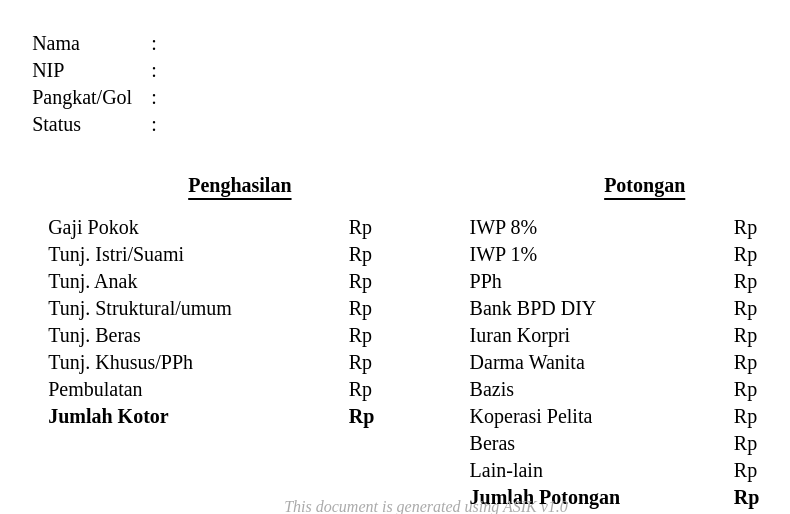
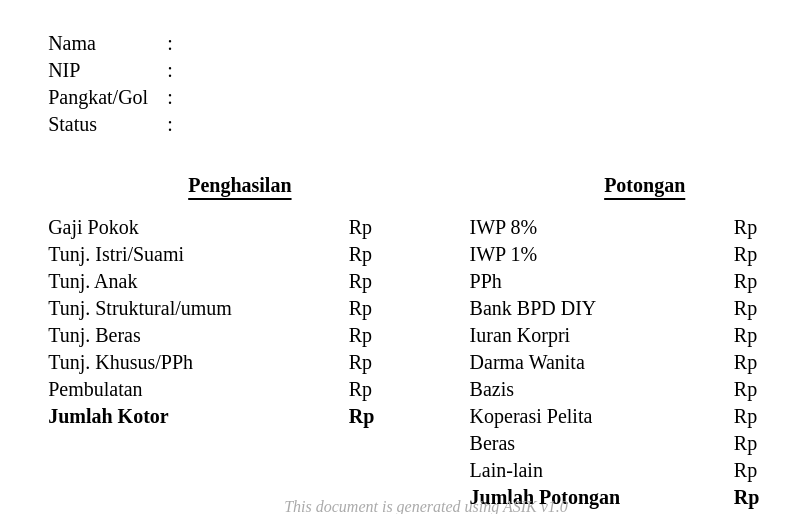
Before and after one commit to odhyp/asik, a Python web app: template templates/slip.html in a window 1280 px wide. Shown: the part 268-782 px from the top of the page, without its empty margins (214-1004 px from the left). Run offline with Jinja, Linux system fonts and the light colour scheme; the template is opened without the code that fills it, so the values that code supplies are empty.

Commit message:
feat: add padding to employee table

```diff
--- a/templates/slip.html
+++ b/templates/slip.html
@@ -99,6 +99,10 @@
     .title__period {}
 
     .employee {}
+
+    .employee__table {
+      padding-left: 1rem;
+    }
 
     .salary {}
     .salary__table {
@@ -218,7 +222,7 @@
 
     <!-- Employee data -->
     <section class="employee">
-      <table>
+      <table class="employee__table">
         <tr>
           <td>Nama</td>
           <td>:</td>
```
